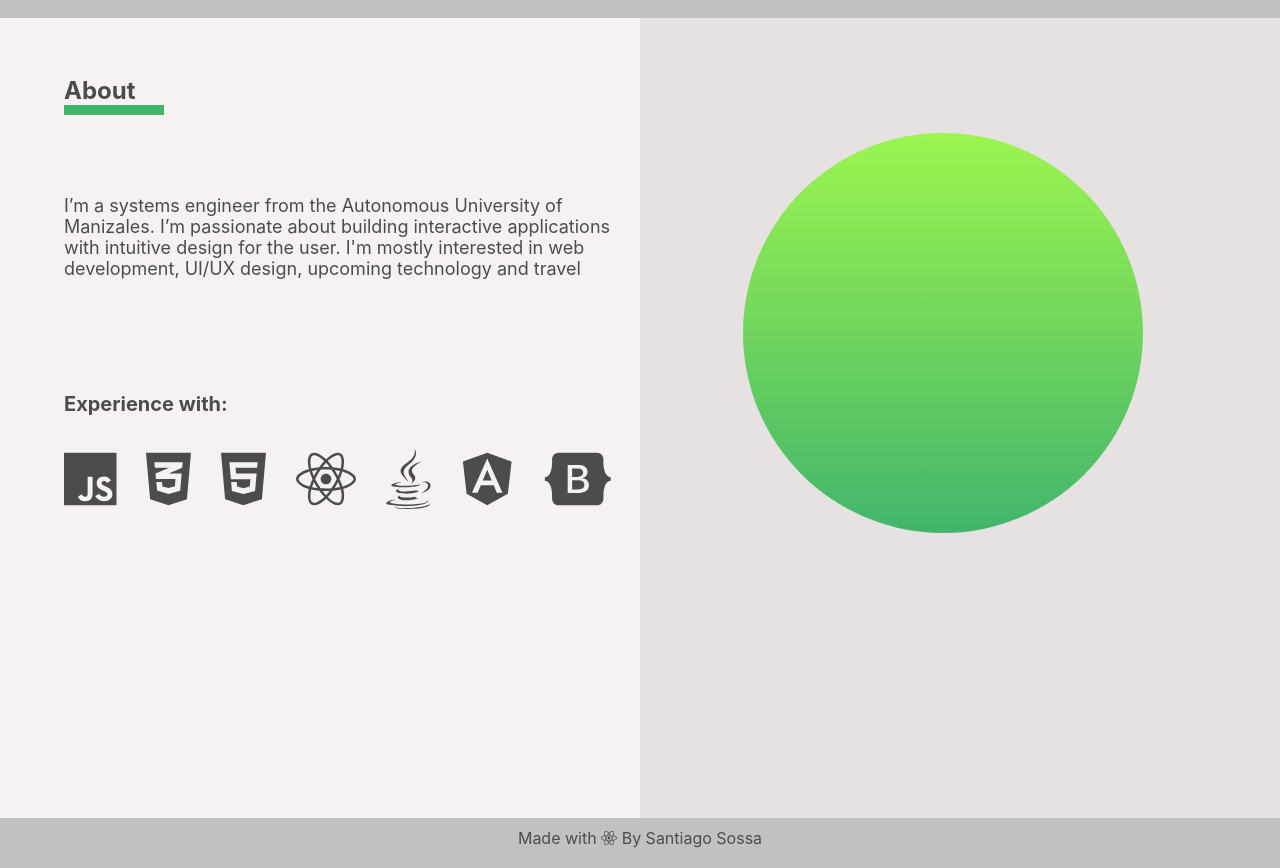
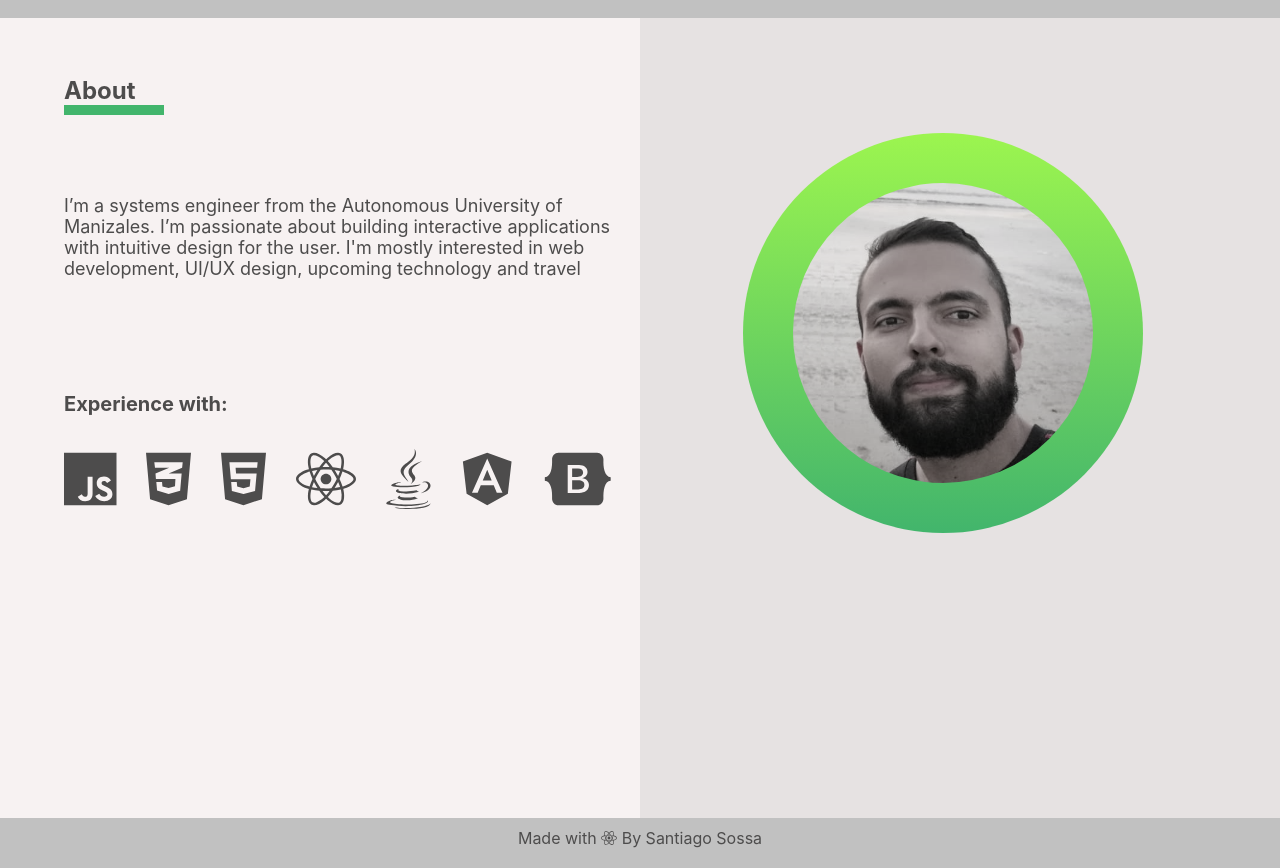
Before and after one commit to SantiagoSossa/personal-web, a React (Create React App) app: page / in a window 1280 px wide. Shown: the part 1600-2468 px from the top of the page. Built offline with nearby package versions, Linux system fonts and the light colour scheme.

Commit message:
[feat] photo added
added personal photo to the about section

```diff
--- a/src/components/About/About.js
+++ b/src/components/About/About.js
@@ -1,5 +1,6 @@
 import React, {Component} from 'react';
 import classes from './About.module.css';
+import Photo from '../../assets/images/photo.png';
 import { FontAwesomeIcon } from '@fortawesome/react-fontawesome'
 import {
     faAngular,
@@ -38,7 +39,9 @@ class About extends Component {
                 </div>
             <Zoom duration={2000}>
                 <div className={classes.PictureContainer}>
-                    <span className={classes.Circle}></span>
+                    <span className={classes.Circle}>
+                        <img className={classes.Photo} src={Photo} alt=""/>
+                    </span>
                 </div>
             </Zoom>
             </div>
--- a/src/components/About/About.module.css
+++ b/src/components/About/About.module.css
@@ -47,6 +47,13 @@
     display: inline-block;
 }
 
+.Photo{
+    border-radius: 50%;
+    width: 300px;
+    margin-top: 50px;
+    filter: grayscale(80%);
+}
+
 .SkillIcons{
     display: flex;
     justify-content: space-between;
```
Also changed, not shown: src/assets/images/photo.png (added).
